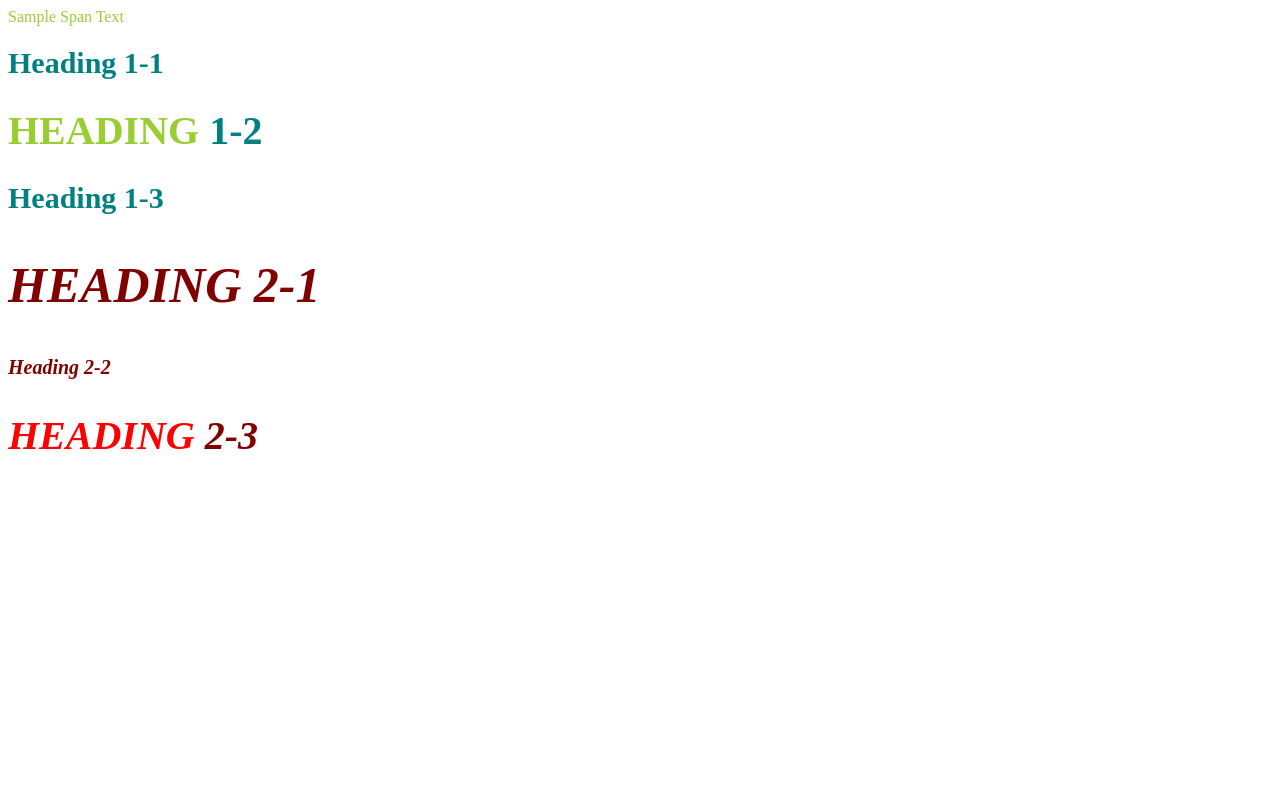
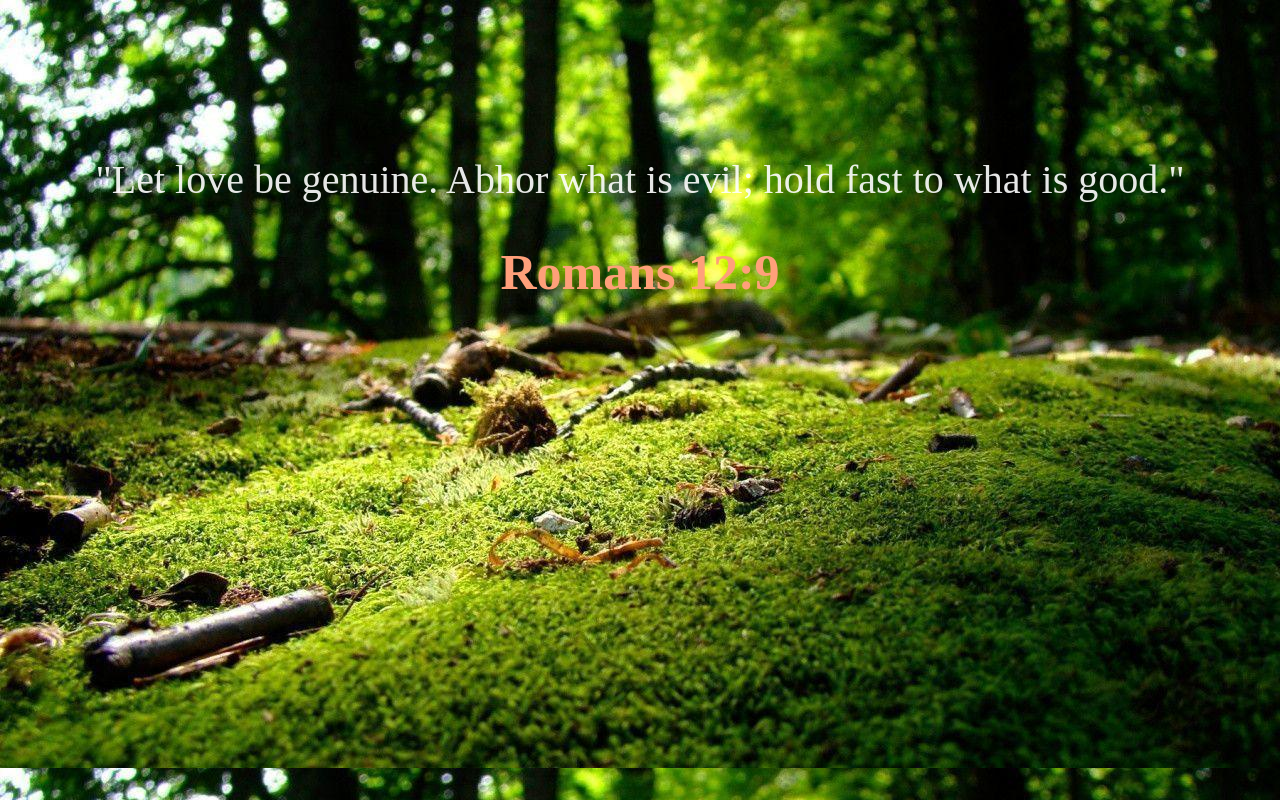
Before and after one commit to krjadejesus/King-s-Repo, a plain HTML site: page test-with-css.html in a window 1280 px wide. Drawn offline with Linux system fonts and the light colour scheme.

Commit message:
added some CSS files

```diff
--- a/css/test.css
+++ b/css/test.css
@@ -1,11 +1,31 @@
-h1{
+body {
+	background-image: url("../img/nature.jpg");
+}
+
+h1 {
+	text-align: center;
+	font-size: 50px;
+	color: LIGHTSALMON;
+	/*opacity: 0.8;*/
+}
+p {
+	text-align: center;
+	font-size: 40px;
+	opacity: 0.9;
+	color: white;
+}
+
+/*h1{
 	font-size: 30px;
 	color: teal;
+	text-align: center;
+	opacity: 0.5;
 }
 h2 {
 	font-size: 20px;
 	color: maroon;
 	font-style: italic;
+	text-align: center;
 }
 .set1 {
 	text-transform: uppercase;
@@ -19,4 +39,4 @@ span {
 }
 h2 span {
 	color: red;
-}
+}*/
--- a/test-with-css.html
+++ b/test-with-css.html
@@ -5,12 +5,20 @@
 	<link rel="stylesheet" type="text/css" href="css/test.css">
 </head>
 <body>
-	<span>Sample Span Text</span>
+	<!--<span>Sample Span Text</span>
 	<h1>Heading 1-1</h1>
 	<h1 class="set1"><span>Heading</span> 1-2</h1>
 	<h1>Heading 1-3</h1>
 	<h2 class="set1 set2">Heading 2-1</h2>
 	<h2>Heading 2-2</h2>
-	<h2 class="set1"><span>Heading</span> 2-3</h2>
+	<h2 class="set1"><span>Heading</span> 2-3</h2>-->
+<br>
+<br>
+<br>
+<br>
+<br>
+<br>
+	<p>"Let love be genuine. Abhor what is evil; hold fast to what is good."</p>
+	<h1>Romans 12:9</h1>
 </body>
 </html>
```
Also changed, not shown: img/nature.jpg (added).
